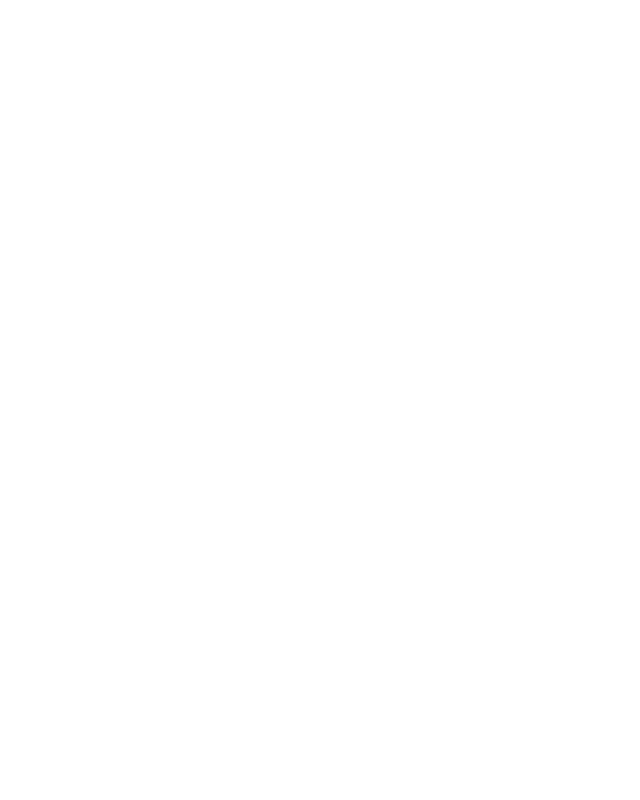
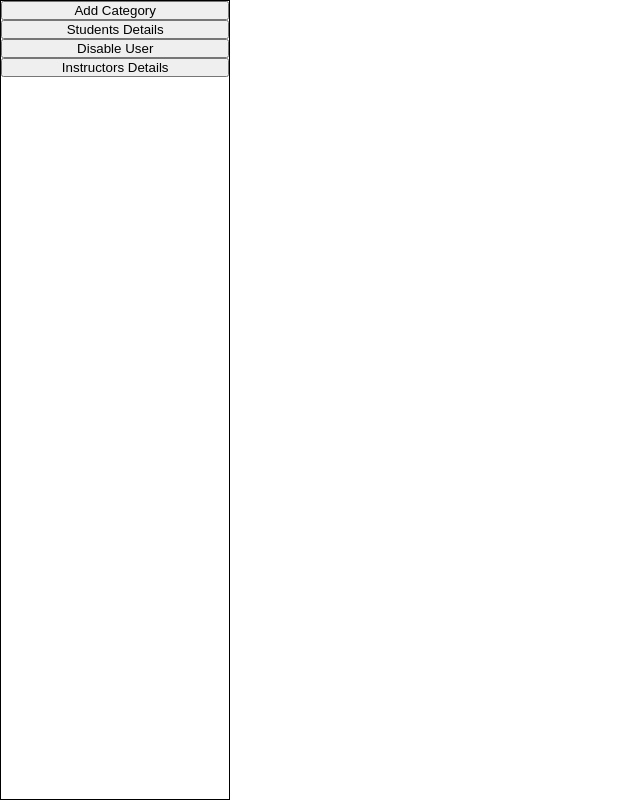
Before and after one commit to Shehadeh-Al-Momani/Grade-A, a React (Create React App) app in the folder Front-End/: page / in a window 1280 px wide. Shown: the whole page, without its empty margins (0-640 px from the left). Built offline with nearby package versions, Linux system fonts and the light colour scheme; the HTML template or start-up script is replaced by a standard one.

Commit message:
first look of admin page

```diff
--- a/Front-End/src/App.css
+++ b/Front-End/src/App.css
@@ -0,0 +1,13 @@
+*{
+    padding: 0px;
+    margin: 0px;
+    box-sizing: border-box;
+}
+
+.functions{
+    border: 1px solid;
+    width: 18%;
+    height: 100vh;
+    display: flex;
+    flex-direction: column;
+}
--- a/Front-End/src/App.js
+++ b/Front-End/src/App.js
@@ -2,11 +2,13 @@
 import './App.css';
 import axios from 'axios';
 import { BrowserRouter as Router, Route, Link } from 'react-router-dom';
+import AdminPage from './components/AdminPage';
 
 const App = () => {
 
   return (
     <Router>
+      <AdminPage/>
     </Router>
   );
 };
--- /dev/null
+++ b/Front-End/src/components/AdminPage.js
@@ -0,0 +1,12 @@
+import React, { Component } from 'react'
+import Functions from '../components/Functions'
+
+export default class AdminPage extends Component {
+    render() {
+        return (
+            <div>
+                <Functions/>
+            </div>
+        )
+    }
+}
--- /dev/null
+++ b/Front-End/src/components/Functions.js
@@ -0,0 +1,18 @@
+import React, { Component } from 'react'
+
+export class Functions extends Component {
+    render() {
+        return (
+            <div>
+                <div className="functions">
+                    <button>Add Category</button>
+                    <button>Students Details</button>
+                    <button>Disable User</button>
+                    <button>Instructors Details</button>
+                </div>
+            </div>
+    )
+    }
+}
+
+export default Functions
```
